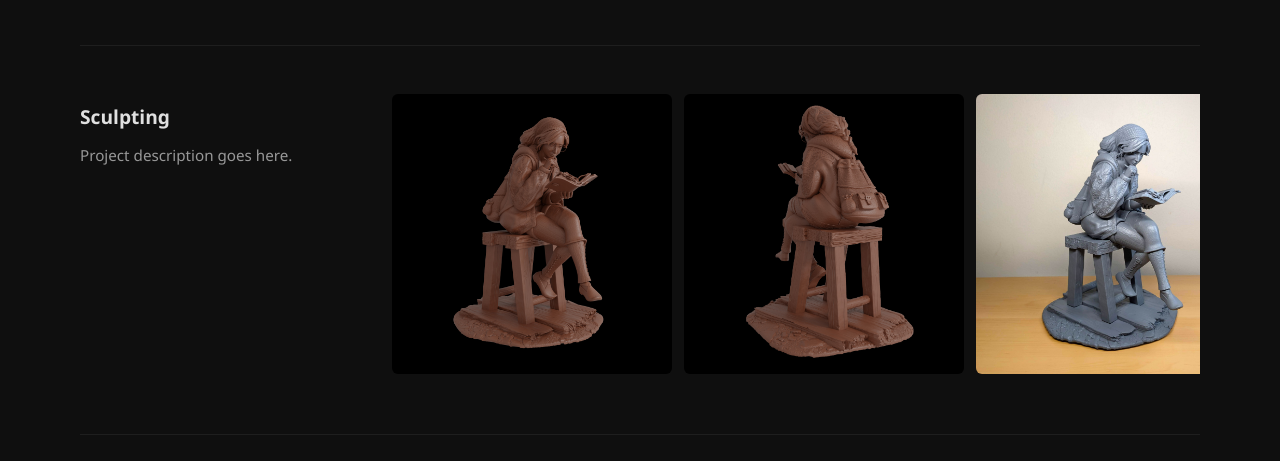
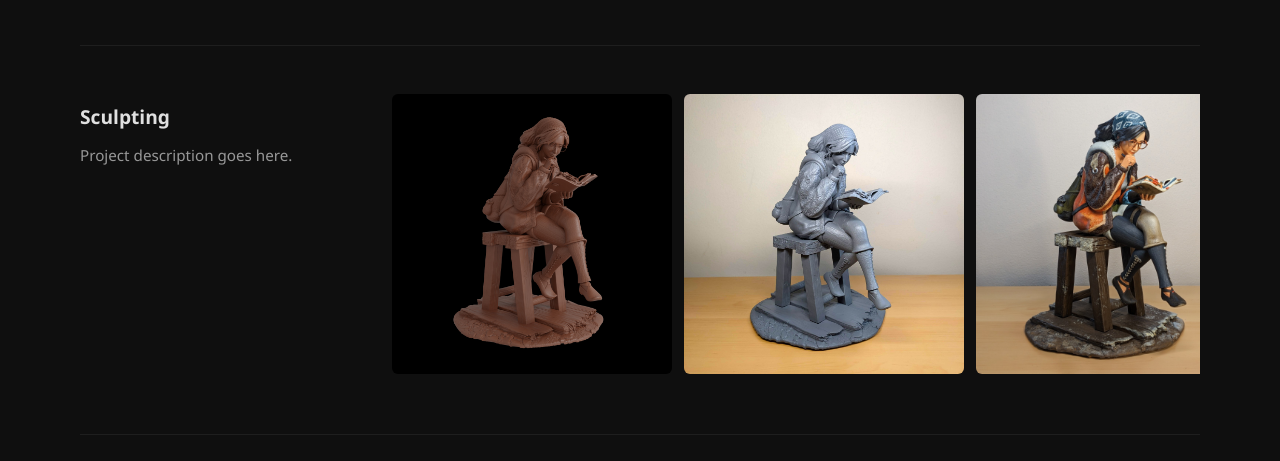
Before and after one commit to sassi006/sassi006.github.io, a plain HTML site: page index.html in a window 1280 px wide. Shown: the part 898-1359 px from the top of the page. Drawn offline with Linux system fonts and the light colour scheme.

Commit message:
Update index.html

```diff
--- a/index.html
+++ b/index.html
@@ -47,7 +47,6 @@
         </div>
         <div class="image-scroll">
           <img src="images/AlmaClay.jpg" alt="Sculpt" />
-          <img src="images/AlmaClayBack.jpg" alt="Sculpt" />
           <img src="images/Alma_3_4.jpg" alt="Sculpt" />
           <img src="images/AlmaFrontLeft.jpg" alt="Sculpt" />
         </div>
```
